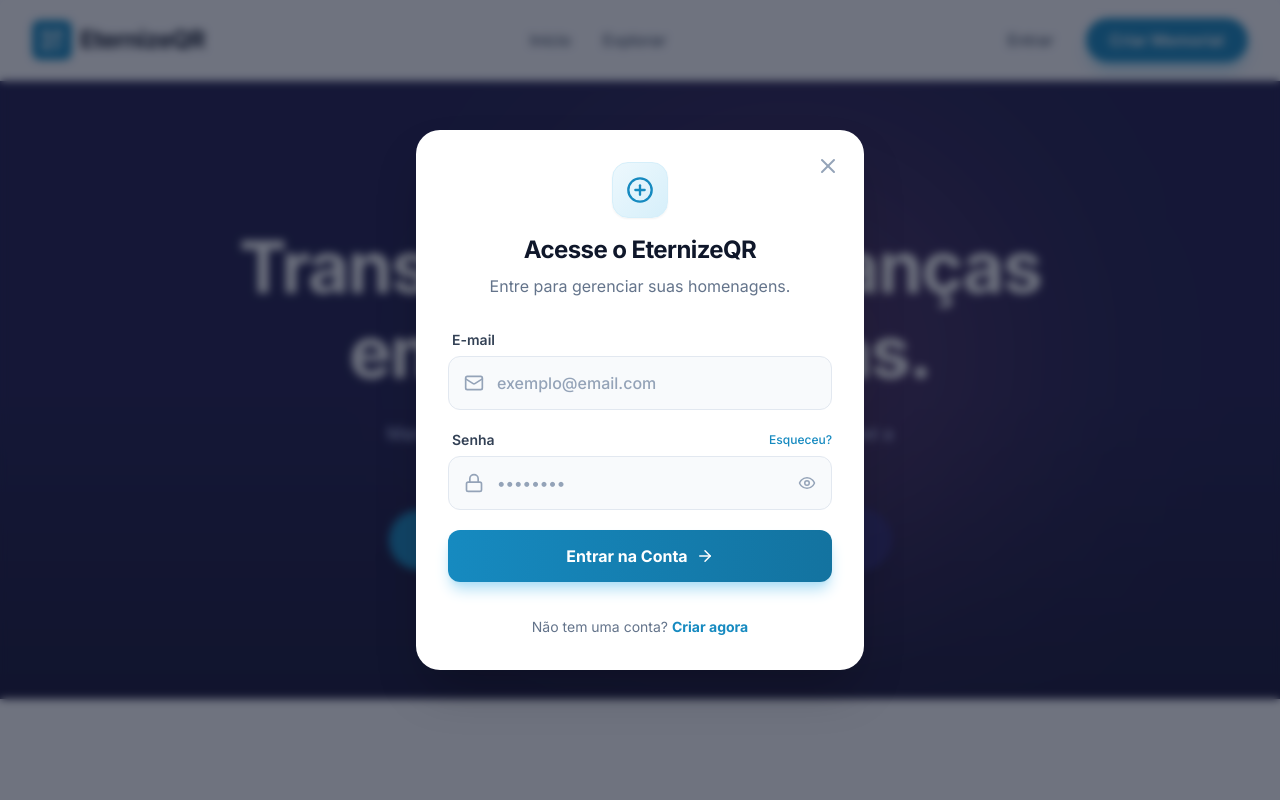
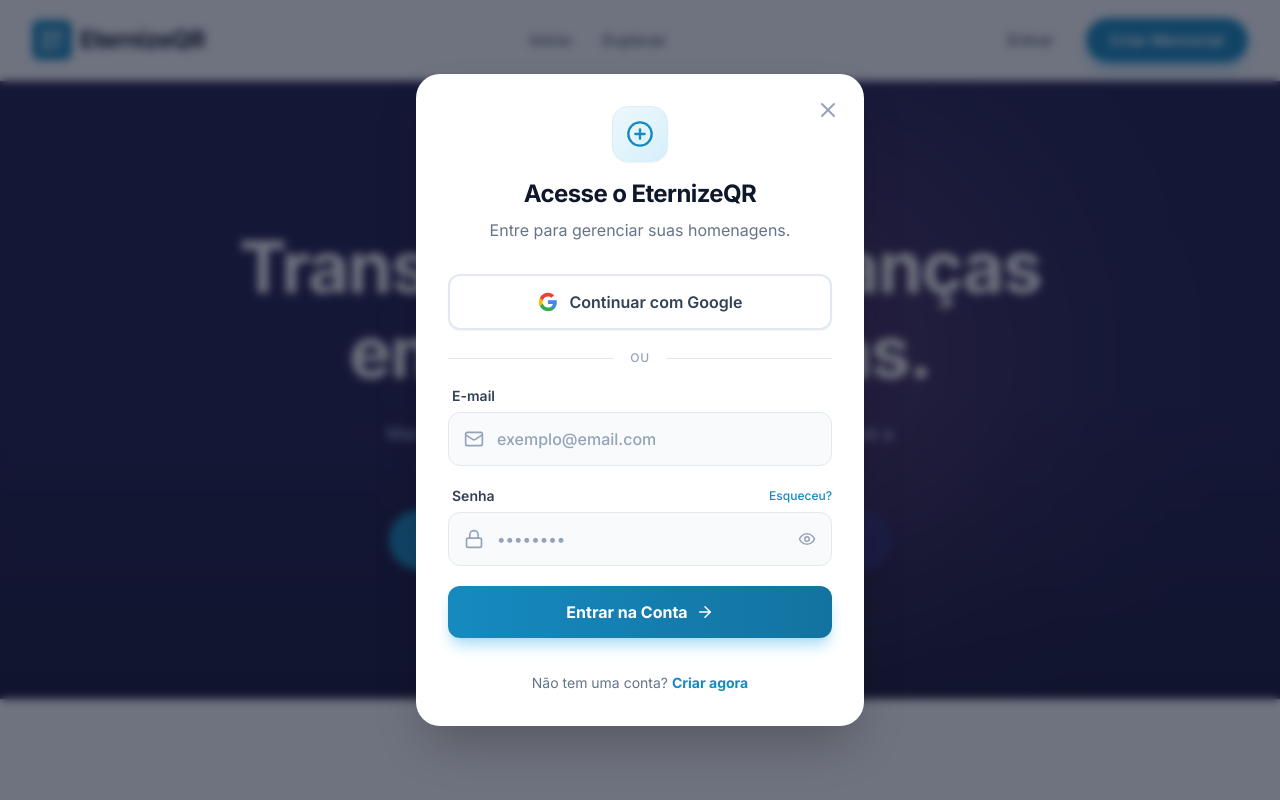
Before and after one commit to mdstudioof/eternizefinal, a React (Vite) app: page / in a window 1280 px wide. Both pictures are taken after a click on the button "Entrar". Shown: the top 800 px of the page. Built offline with nearby package versions, Linux system fonts and the light colour scheme; no server answers; the database is empty.

Commit message:
feat: login e cadastro com Google
- loginWithGoogle via Supabase OAuth no AuthContext
- Botão 'Continuar com Google' no modal de login/cadastro
- Divisor visual 'ou' entre Google e email/senha
- Redireciona para mesma origem após auth

```diff
--- a/components/LoginModal.tsx
+++ b/components/LoginModal.tsx
@@ -9,7 +9,7 @@
 }
 
 const LoginModal: React.FC<LoginModalProps> = ({ isOpen, onClose, onSuccess }) => {
-  const { loginWithEmail, registerWithEmail, isLoading, error, clearError } = useAuth();
+  const { loginWithEmail, registerWithEmail, loginWithGoogle, isLoading, error, clearError } = useAuth();
   const [showPassword, setShowPassword] = useState(false);
 
   // Form State
@@ -88,6 +88,29 @@
 
             {/* Email/Password Form */}
             <form onSubmit={handleSubmit} className="space-y-5">
+
+              {/* Google Sign-In Button */}
+              <button
+                type="button"
+                onClick={loginWithGoogle}
+                disabled={isLoading}
+                className="w-full flex items-center justify-center gap-3 py-3.5 px-4 bg-white border-2 border-slate-200 rounded-xl hover:bg-slate-50 hover:border-slate-300 transition-all font-semibold text-slate-700 shadow-sm disabled:opacity-60 disabled:cursor-wait"
+              >
+                <svg width="20" height="20" viewBox="0 0 24 24">
+                  <path d="M22.56 12.25c0-.78-.07-1.53-.2-2.25H12v4.26h5.92a5.06 5.06 0 0 1-2.2 3.32v2.77h3.57c2.08-1.92 3.28-4.74 3.28-8.1z" fill="#4285F4"/>
+                  <path d="M12 23c2.97 0 5.46-.98 7.28-2.66l-3.57-2.77c-.98.66-2.23 1.06-3.71 1.06-2.86 0-5.29-1.93-6.16-4.53H2.18v2.84C3.99 20.53 7.7 23 12 23z" fill="#34A853"/>
+                  <path d="M5.84 14.09c-.22-.66-.35-1.36-.35-2.09s.13-1.43.35-2.09V7.07H2.18C1.43 8.55 1 10.22 1 12s.43 3.45 1.18 4.93l2.85-2.22.81-.62z" fill="#FBBC05"/>
+                  <path d="M12 5.38c1.62 0 3.06.56 4.21 1.64l3.15-3.15C17.45 2.09 14.97 1 12 1 7.7 1 3.99 3.47 2.18 7.07l3.66 2.84c.87-2.6 3.3-4.53 6.16-4.53z" fill="#EA4335"/>
+                </svg>
+                <span>Continuar com Google</span>
+              </button>
+
+              {/* Divider */}
+              <div className="flex items-center gap-4">
+                <div className="flex-1 h-px bg-slate-200"></div>
+                <span className="text-xs font-medium text-slate-400 uppercase tracking-wider">ou</span>
+                <div className="flex-1 h-px bg-slate-200"></div>
+              </div>
               {isSignUp && (
                 <div className="space-y-1.5">
                   <label className="block text-sm font-semibold text-slate-700 ml-1">Seu nome</label>
--- a/context/AuthContext.tsx
+++ b/context/AuthContext.tsx
@@ -22,6 +22,7 @@
   isAdmin: boolean;
   loginWithEmail: (email: string, password: string) => Promise<AuthResponse>;
   registerWithEmail: (email: string, password: string, name: string) => Promise<AuthResponse>;
+  loginWithGoogle: () => Promise<AuthResponse>;
   logout: () => Promise<void>;
   isAuthenticated: boolean;
   clearError: () => void;
@@ -137,6 +138,28 @@
     }
   };
 
+  const loginWithGoogle = async (): Promise<AuthResponse> => {
+    setError(null);
+    try {
+      const { error: authError } = await supabase.auth.signInWithOAuth({
+        provider: 'google',
+        options: {
+          redirectTo: window.location.origin,
+        },
+      });
+
+      if (authError) {
+        throw authError;
+      }
+
+      return { success: true };
+    } catch (err: any) {
+      console.error('Error logging in with Google:', err.message);
+      setError('Erro ao entrar com Google. Tente novamente.');
+      return { success: false, error: err };
+    }
+  };
+
   const logout = async () => {
     try {
       await supabase.auth.signOut();
@@ -161,6 +184,7 @@
       isAdmin: user?.role === 'admin',
       loginWithEmail,
       registerWithEmail,
+      loginWithGoogle,
       logout,
       isAuthenticated: !!user,
       clearError
```
